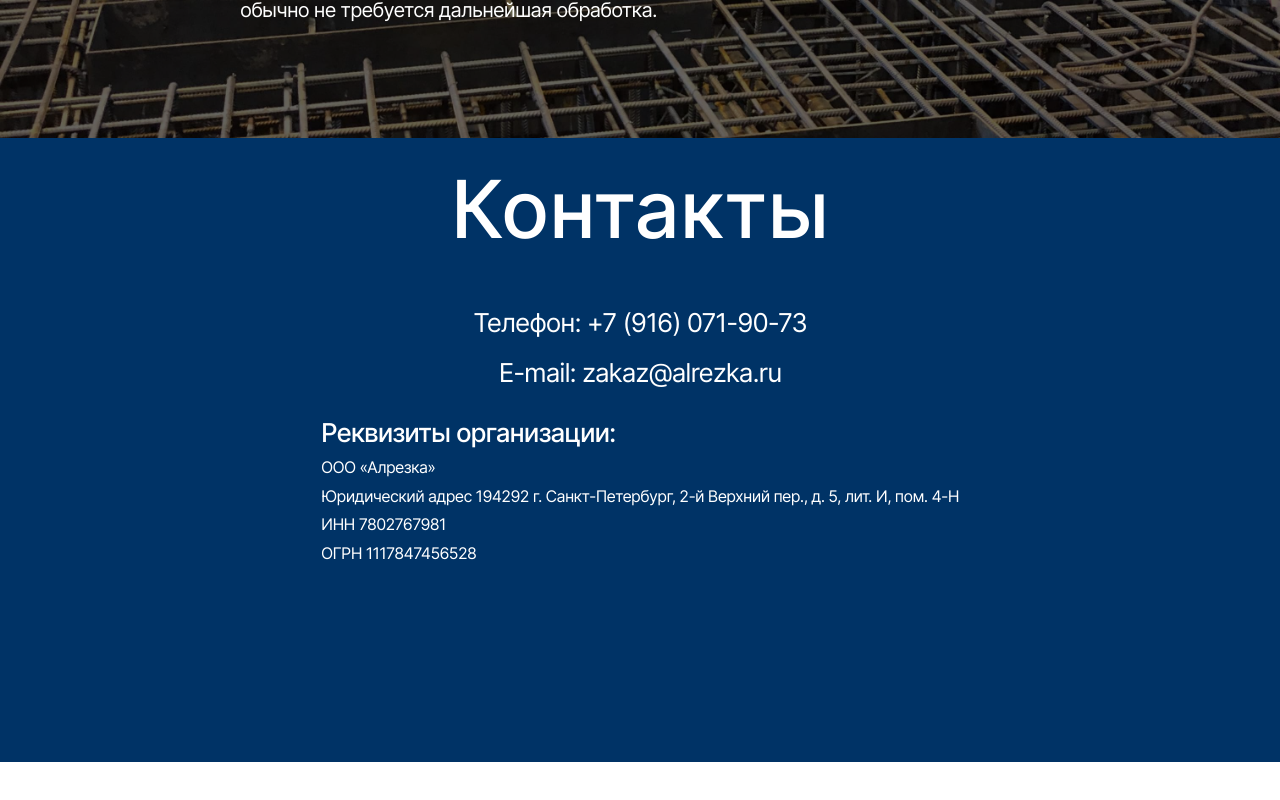
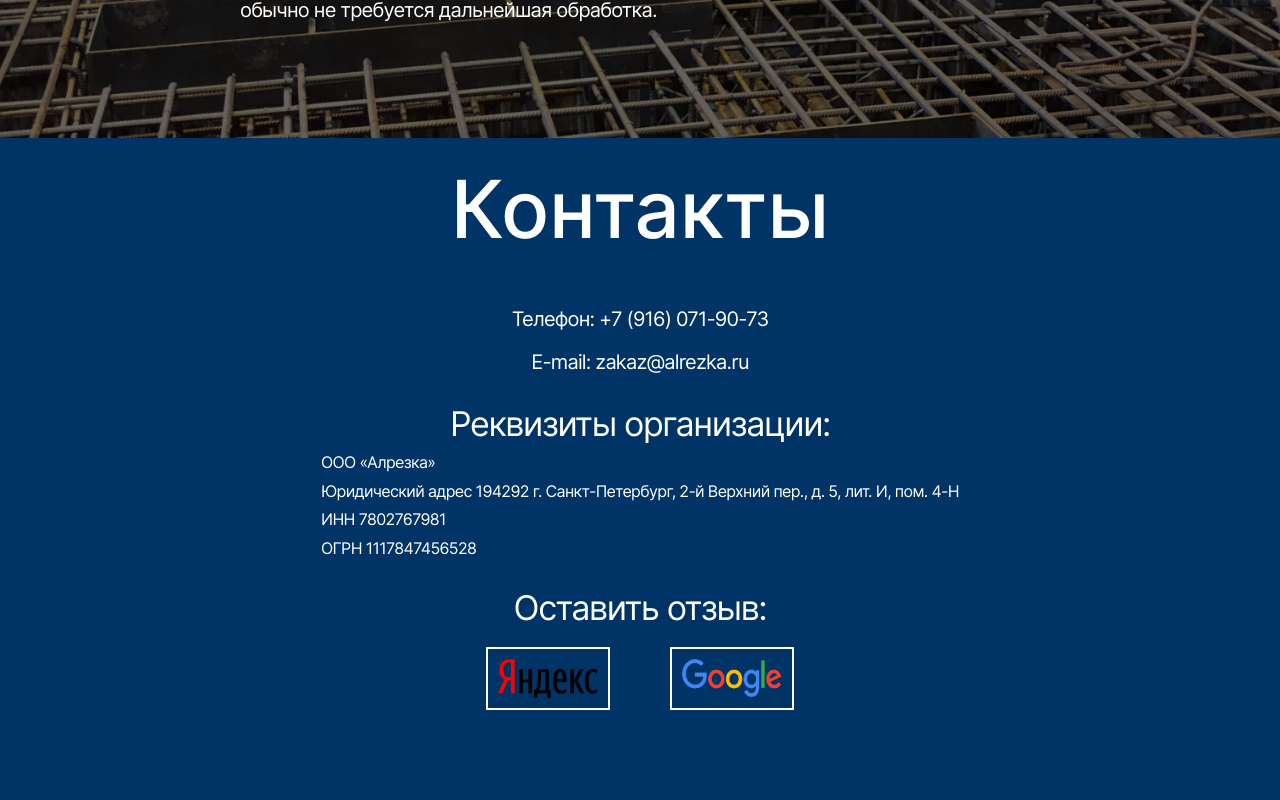
Before and after one commit to TizJourney/alrezka, a React (Create React App) app: page / in a window 1280 px wide. Shown: the part 2196-2996 px from the top of the page. Before the commit the page ends 2958 px from the top, so only its background shows below. Built offline with nearby package versions, Linux system fonts and the light colour scheme.

Commit message:
Добваить кнопки отзывов

```diff
--- a/src/components/Contacts/Contacts.css
+++ b/src/components/Contacts/Contacts.css
@@ -24,7 +24,7 @@
     font-family: Inter, Helvetica, Arial, sans-serif;
     font-style: normal;
     font-weight: normal;
-    font-size: 26px;
+    font-size: 20px;
     line-height: 1.16;
     color: white;
 }
@@ -38,7 +38,7 @@
 }
 
 .contacts__list-item {
-    margin: 10px 0 0 0;
+    margin: 10px 40px 0 40px;
     padding: 0;
     font-family: Inter, Helvetica, Arial, sans-serif;
     font-style: normal;
@@ -55,6 +55,46 @@
     line-height: 1.16;
 }
 
+.contacts__feedback-title {
+    margin: 30px 0 0 0;
+    padding: 0;
+    font-family: Inter, Helvetica, Arial, sans-serif;
+    font-style: normal;
+    font-weight: normal;
+    font-size: 34px;
+    line-height: 1.16;
+    line-height: 1.16;
+    letter-spacing: -0.04em;
+    color: white;
+}
+
+.contacts__feedback-block {
+    margin: 20px 0 0 0;
+    display: grid;
+    grid-template-columns: auto auto;
+    gap: 60px;
+}
+
+.contacts__feedback-link {
+    margin: 0;
+    padding: 10px;
+    font-family: Inter, Helvetica, Arial, sans-serif;
+    font-style: normal;
+    font-weight: normal;
+    line-height: 1.16;
+    letter-spacing: -0.04em;
+    color: white;
+    border: 2px solid white;
+    width: 100px;
+    display: flex;
+    justify-content: center;
+    align-content: center;
+}
+
+.contacts__feedback-image {
+    width: 100px;
+    height: auto;
+}
 
 @media screen and (max-width: 1279px) {
     .contacts {
@@ -65,15 +105,13 @@
         font-size: 18px;
     }
 
-    .contacts__list-item_title {
-        font-size: 18px;
+    .contacts__feedback-title {
+        font-size: 24px;
     }
 
     .contacts__item_link {
         font-size: 18px;
     }
-
-
 }
 
 @media screen and (max-width: 767px) {
@@ -85,11 +123,17 @@
         font-size: 14px;
     }
 
-    .contacts__list-item_title {
-        font-size: 14px;
+    .contacts__feedback-title {
+        font-size: 24px;
     }
 
     .contacts__list-item_link {
         font-size: 14px;
     }
+
+    .contacts__feedback-block {
+        grid-template-columns: none;
+        grid-template-rows: auto auto;
+        gap: 20px;
+    }
 }
--- a/src/components/Contacts/Contacts.js
+++ b/src/components/Contacts/Contacts.js
@@ -4,20 +4,31 @@
 
 import classnames from 'classnames';
 
-import { CONTACTS } from '../../utils/context'
+import { CONTACTS, FEEDBACK } from '../../utils/context';
+import yandexLogo from '../../images/yandex-logo.png';
+import googleLogo from '../../images/google-logo.png';
 
 export default function Contacts(props) {
     return (
         <div className={classnames('contacts', props.className)}>
             <a className='contacts__item contacts__item_link' href={`tel:+${CONTACTS.telRaw}`}>Телефон: {CONTACTS.tel}</a>
             <a className='contacts__item contacts__item_link' href={`mailto:${CONTACTS.email}`}>E-mail: {CONTACTS.email}</a>
+            <h3 className='contacts__feedback-title'>Реквизиты организации:</h3>
             <ul className='contacts__list'>
-                <h2 className='contacts__list-item contacts__list-item_title'>Реквизиты организации:</h2>
                 <li className='contacts__list-item'>ООО «Алрезка»</li>
                 <li className='contacts__list-item'>Юридический адрес 194292 г. Санкт-Петербург, 2-й Верхний пер., д. 5, лит. И, пом. 4-Н</li>
                 <li className='contacts__list-item'>ИНН 7802767981</li>
                 <li className='contacts__list-item'>ОГРН 1117847456528</li>
             </ul>
+            <h3 className='contacts__feedback-title'>Оставить отзыв:</h3>
+            <div className='contacts__feedback-block'>
+                <a href={FEEDBACK.yandex} className='contacts__feedback-link' target='_blank' rel='noreferrer'>
+                    <img className='contacts__feedback-image' src={yandexLogo} alt='Отзыв на Яндексе' />
+                </a>
+                <a href={FEEDBACK.google} className='contacts__feedback-link' target='_blank' rel='noreferrer'>
+                    <img className='contacts__feedback-image' src={googleLogo} alt='Отзыв на Google' />
+                </a>
+            </div>
         </div>
     )
 }
--- a/src/utils/context.js
+++ b/src/utils/context.js
@@ -7,3 +7,8 @@
     telRaw: tel.replace(/[^0-9]/g, ''),
     email: 'zakaz@alrezka.ru'
 }
+
+export const FEEDBACK = {
+    yandex: 'https://yandex.ru/maps/-/CCUiUJAOGB',
+    google: 'https://goo.gl/maps/Gxs8xPcCNSift8Di8',
+}
```
Also changed, not shown: src/images/google-logo.png (added), src/images/yandex-logo.png (added).
